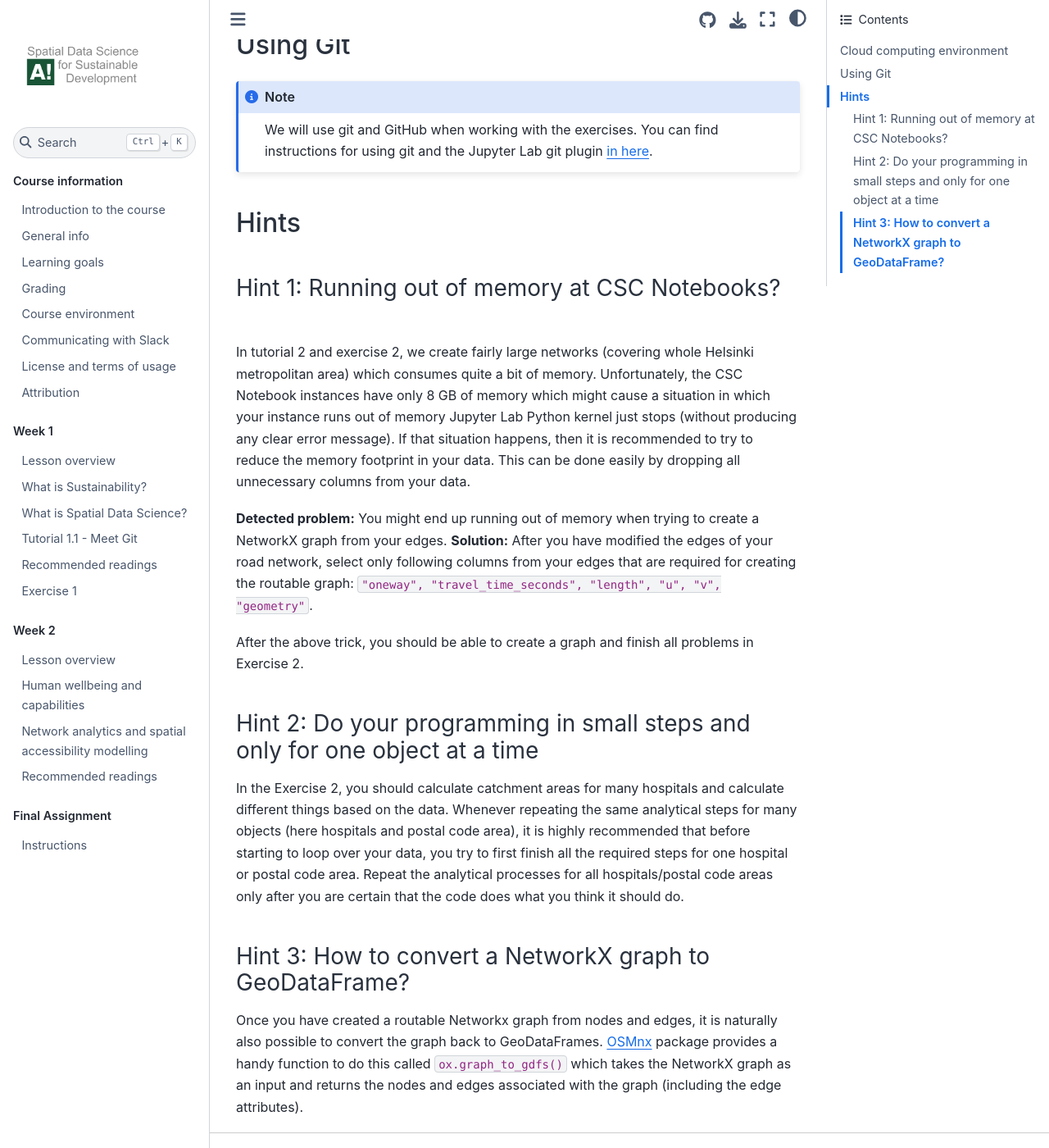
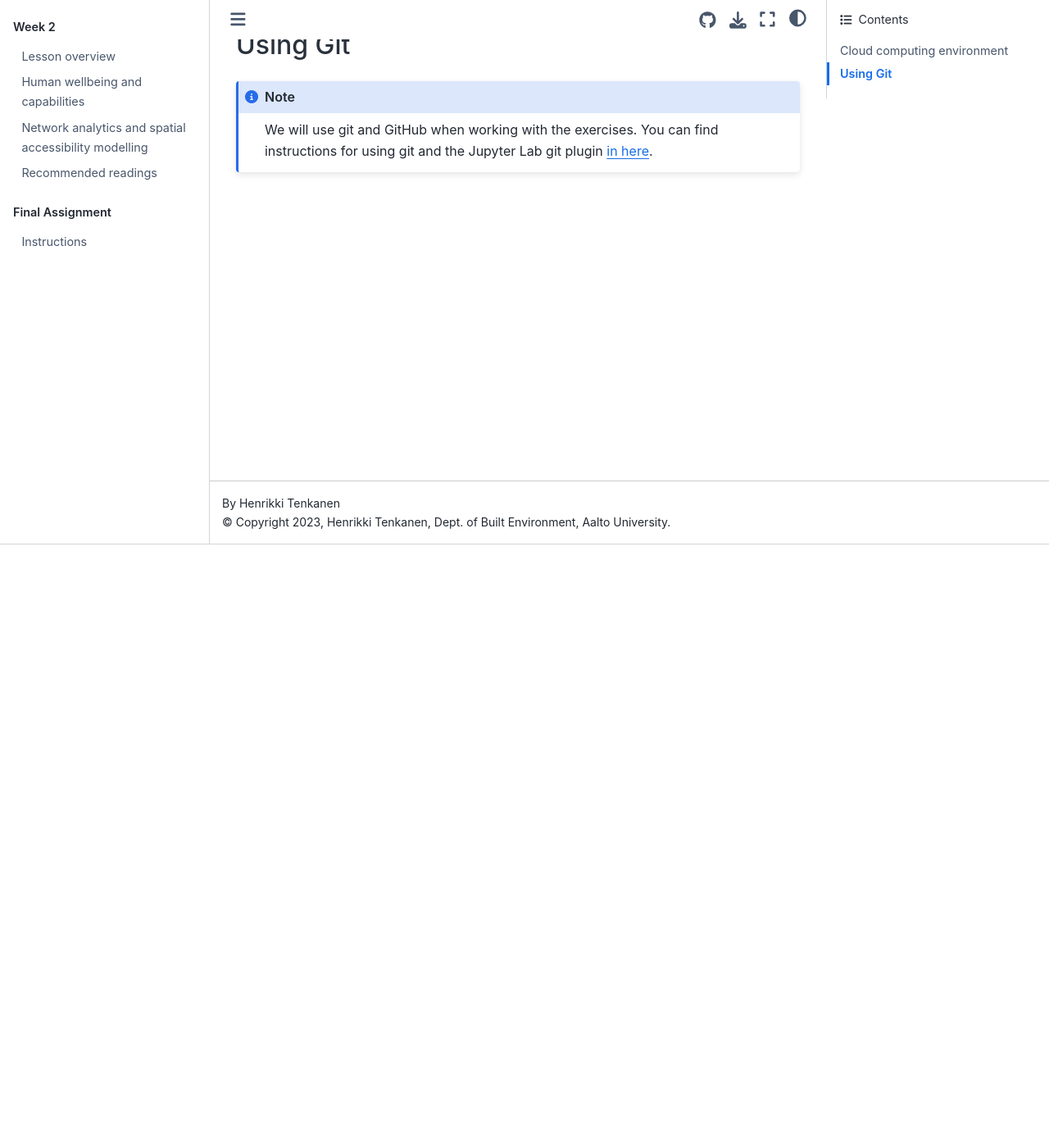
Before and after one commit to AaltoGIS/Sustainability-GIS, a Sphinx documentation site: the page built from source/lessons/L2/exercise-2.rst, in a window 1280 px wide and 1400 px high, scrolled down 736 px. Shown: the whole window at 82% size. Built offline with Sphinx 7.4.7 and the Sphinx Book theme 1.1.4, drawn with Linux system fonts in a browser that asks for light colours; pages that are not in the unit, such as notebooks, are missing from menus; some of the changed text lies outside the part shown.

Commit message:
Add Exercise 2

```diff
--- a/source/lessons/L2/exercise-2.rst
+++ b/source/lessons/L2/exercise-2.rst
@@ -19,7 +19,7 @@
 After you have your personal exercise in GitHub, start doing the programming using CSC Notebooks:
 
   .. image:: https://img.shields.io/badge/launch-CSC%20notebook-blue.svg
-      :target: https://notebooks.csc.fi/#/blueprint/c54303e865294208ba1ef381332fd69b
+      :target: https://notebooks.csc.fi
 
 Using Git
 ---------
@@ -28,38 +28,3 @@
 
     We will use git and GitHub when working with the exercises.
     You can find instructions for using git and the Jupyter Lab git plugin :doc:`in here <../L1/git-basics>`.
-
-Hints
------
-
-Hint 1: Running out of memory at CSC Notebooks?
-~~~~~~~~~~~~~~~~~~~~~~~~~~~~~~~~~~~~~~~~~~~~~~~
-
-In tutorial 2 and exercise 2, we create fairly large networks (covering whole Helsinki metropolitan area) which consumes
-quite a bit of memory. Unfortunately, the CSC Notebook instances have only 8 GB of memory which might cause a situation
-in which your instance runs out of memory Jupyter Lab Python kernel just stops (without producing any clear error message).
-If that situation happens, then it is recommended to try to reduce the memory footprint in your data. This can be done
-easily by dropping all unnecessary columns from your data.
-
-**Detected problem:** You might end up running out of memory when trying to create a NetworkX graph from your edges.
-**Solution:** After you have modified the edges of your road network, select only following columns from your edges that
-are required for creating the routable graph: ``"oneway", "travel_time_seconds", "length", "u", "v", "geometry"``.
-
-After the above trick, you should be able to create a graph and finish all problems in Exercise 2.
-
-Hint 2: Do your programming in small steps and only for one object at a time
-~~~~~~~~~~~~~~~~~~~~~~~~~~~~~~~~~~~~~~~~~~~~~~~~~~~~~~~~~~~~~~~~~~~~~~~~~~~~
-
-In the Exercise 2, you should calculate catchment areas for many hospitals and calculate different things based
-on the data. Whenever repeating the same analytical steps for many objects (here hospitals and postal code area),
-it is highly recommended that before starting to loop over your data, you try to first finish all the required steps for
-one hospital or postal code area. Repeat the analytical processes for all hospitals/postal code areas only after
-you are certain that the code does what you think it should do.
-
-Hint 3: How to convert a NetworkX graph to GeoDataFrame?
-~~~~~~~~~~~~~~~~~~~~~~~~~~~~~~~~~~~~~~~~~~~~~~~~~~~~~~~~
-
-Once you have created a routable Networkx graph from nodes and edges, it is naturally also possible to convert
-the graph back to GeoDataFrames. `OSMnx <https://github.com/gboeing/osmnx>`__ package provides a handy function
-to do this called ``ox.graph_to_gdfs()`` which takes the NetworkX graph as an input and returns the nodes and edges
-associated with the graph (including the edge attributes).
--- a/source/lessons/L2/overview.rst
+++ b/source/lessons/L2/overview.rst
@@ -7,7 +7,7 @@
 - :doc:`Network analytics and spatial accessibility modelling. <network-analytics-accessibility>`
 - :doc:`Tutorial 2.1: Shortest path analysis in Python <spatial_network_analysis>`
 - :doc:`Tutorial 2.2: Calculating travel time matrices in Python <r5py_calculating_travel_time_matrices>`
-.. - :doc:`Exercise 2 <exercise-2>`
+- :doc:`Exercise 2 <exercise-2>`
 
 Lesson videos
 -------------
```
Also changed, not shown: other parts of source/lessons/L2/exercise-2.rst (+3 -3 lines).
